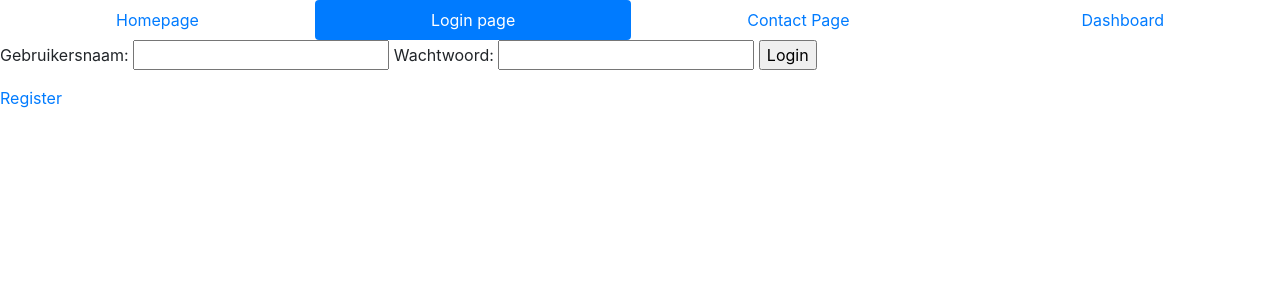
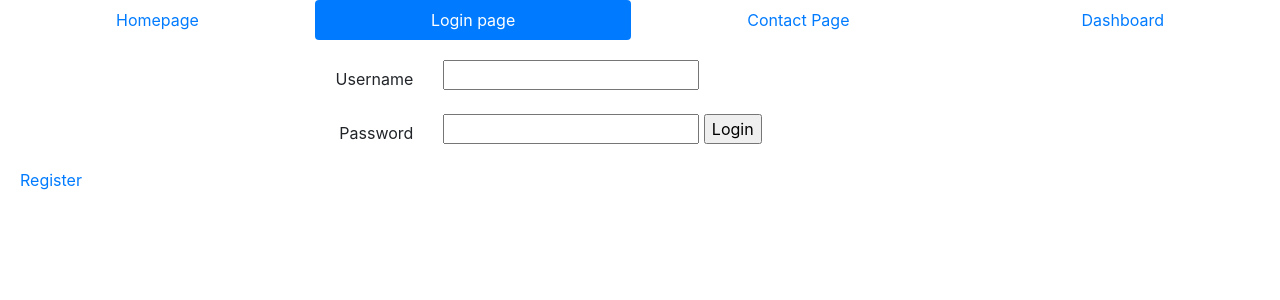
Before and after one commit to Akahama-Patryk/Project, a PHP site: page /login.php in a window 1280 px wide. Shown: the top 300 px of the page. Run offline with PHP 8.4, Linux system fonts and the light colour scheme.

Commit message:
Day 3
Fixed Session
Encrypted login/register
Dashboard Session/header
Fixed Layout

```diff
--- a/Class/User.php
+++ b/Class/User.php
@@ -12,36 +12,37 @@ class User
 
     public function Login($name, $pass)
     {
+        session_start();
         if (!empty($name) && !empty($pass)) {
-            $params = array(":login" => $name, ":pass" => $pass);
-            $SQL = "select * from users where `name` like :login and pass like :pass;";
+            $params = array(":login" => $name);
+            $SQL = "select * from users where `name` like :login;";
             $DBQuery = $this->db->Select($SQL, $params);
-
             if (count($DBQuery) === 1) {
-
-                $_SESSION['login'] = $DBQuery['user'];
-                header('Location: index.php');
-                echo "User verified, Access granted.";
+                foreach ($DBQuery as $row) {
+                    if (password_verify($pass, $row["pass"])) {
+                        $_SESSION['login'] = $name;
+                        header('Location: dashboard.php');
+                    } else {
+                        echo "Incorrect password.";
+                    }
+                }
             } else {
-                echo "Incorrect username or password";
+                echo "What?";
             }
         } else {
             echo "Logging data is missing. Please enter username and password";
-
         }
     }
 
     public function Register($name, $pass)
     {
         if (!empty($name) && !empty($pass)) {
+            $pass = password_hash($pass, PASSWORD_BCRYPT);
             $params = array(":login" => $name, ":pass" => $pass);
             $SQL = "INSERT INTO users (name,pass,isAdmin)values (:login, :pass, '0');";
             $DBQuery = $this->db->Insert($SQL, $params);
-            var_dump($DBQuery);
-
         } else {
-            echo "Logging data is missing. Please enter username and password";
-
+            echo "Error";
         }
     }
 }
--- a/dashboard.php
+++ b/dashboard.php
@@ -10,7 +10,7 @@ if(empty($_SESSION['login']))
 <body>
 <ul class="nav nav-pills nav-fill">
     <li class="nav-item">
-        <a class="nav-link" href="#">Homepage</a>
+        <a class="nav-link" href="index.php">Homepage</a>
     </li>
     <li class="nav-item">
         <a class="nav-link" href="login.php">Login page</a>
@@ -19,7 +19,7 @@ if(empty($_SESSION['login']))
         <a class="nav-link" href="#">Contact Page</a>
     </li>
     <li class="nav-item">
-        <a class="nav-link active" href="#">Dashboard</a>
+        <a class="nav-link active" href="dashboard.php">Dashboard</a>
     </li>
 </ul>
 <h4>Dashboard</h4>
--- a/login.php
+++ b/login.php
@@ -19,7 +19,7 @@ if(isset($_POST['submit'])){
         <a class="nav-link" href="index.php">Homepage</a>
     </li>
     <li class="nav-item">
-        <a class="nav-link active" href="#">Login page</a>
+        <a class="nav-link active" href="login.php">Login page</a>
     </li>
     <li class="nav-item">
         <a class="nav-link" href="#">Contact Page</a>
@@ -28,11 +28,27 @@ if(isset($_POST['submit'])){
         <a class="nav-link" href="dashboard.php">Dashboard</a>
     </li>
 </ul>
-    <form method="post" action="">
-        Gebruikersnaam: <input type="text" name="user"/>
-        Wachtwoord: <input type="text" name="pass"/>
-        <input type="submit" name="submit" value="Login"/>
-    </form>
+<div class="card-body">
+<form method="post" action="">
+    <div class="form-group row">
+        <label for="user" class="col-md-4 col-form-label text-md-right">Username</label>
+        <div class="col-md-6">
+            <input id="user" type="text"
+                   class="form-control}}"
+                   name="user">
+        </div>
+    </div>
+
+    <div class="form-group row">
+        <label for="pass" class="col-md-4 col-form-label text-md-right">Password</label>
+        <div class="col-md-6">
+            <input id="pass" type="password"
+                   class="form-control}}"
+                   name="pass">
+            <input type="submit" name="submit" value="Login"/>
+        </div>
+    </div>
+</form>
 <a href="register.php">Register</a>
 </body>
 </html>
```
Also changed, not shown: index.php (+3 -5 lines).
